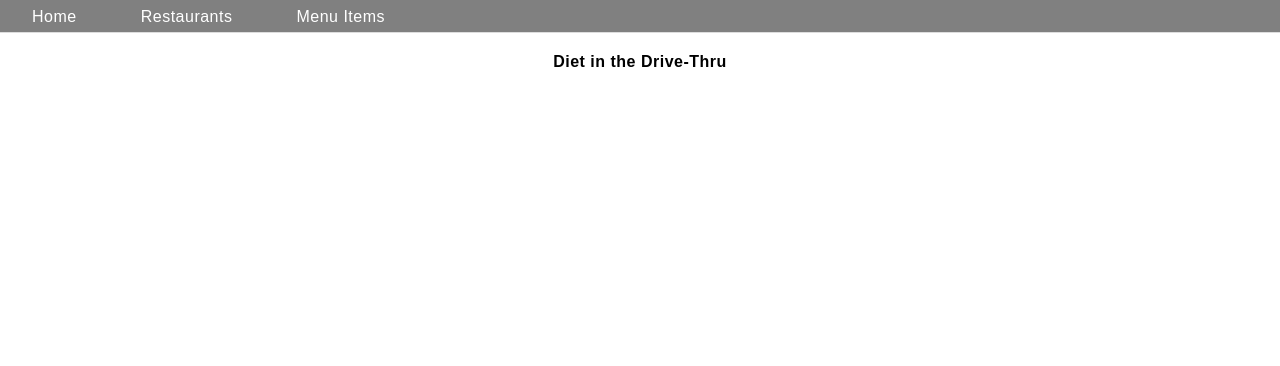
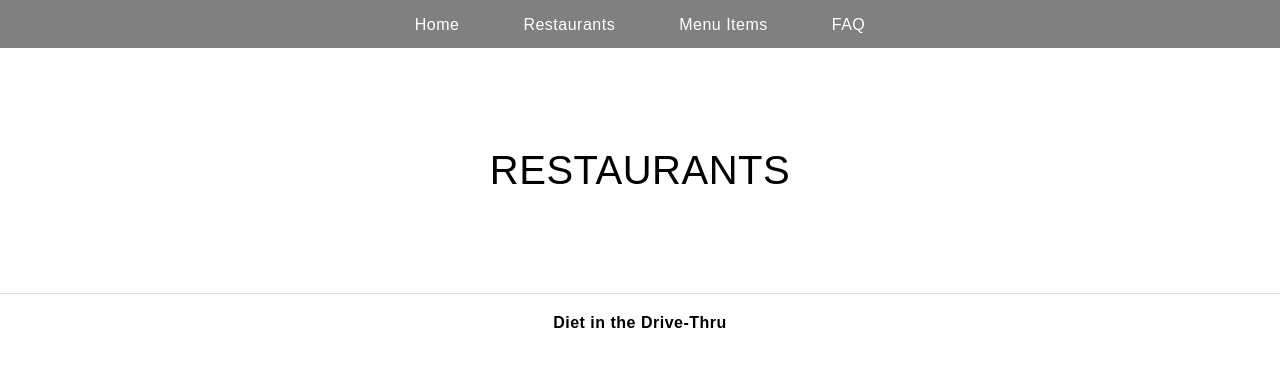
Before and after one commit to patrick-seafield/diet-in-the-drive-thru, a Nuxt app: page /restaurants in a window 1280 px wide. Shown: the top 366 px of the page. Built offline with nearby package versions, Linux system fonts and the light colour scheme.

Commit message:
adjusted header css and added links to home/restaurants

```diff
--- a/components/Header.vue
+++ b/components/Header.vue
@@ -2,9 +2,10 @@
   <header>
     <nav>
       <ul>
-        <li>Home</li>
-        <li>Restaurants</li>
+        <li><nuxt-link to="/">Home</nuxt-link></li>
+        <li><nuxt-link to="/restaurants">Restaurants</nuxt-link></li>
         <li>Menu Items</li>
+        <li>FAQ</li>
       </ul>
     </nav>
   </header>
@@ -13,9 +14,20 @@
 
 <style scoped>
 
+header {
+  width: 100%;
+  height: 3rem;
+  display: flex;
+  justify-content: center;
+  align-items: center;
+  background-color: grey;
+}
+
 ul {
   margin: 0rem;
   height: 2rem;
+  justify-content: center;
+  align-items: center;
 }
 
 nav li {
@@ -25,4 +37,14 @@ nav li {
   padding-top: 0.5rem;
 }
 
+a {
+  text-decoration: none;
+  color: white;
+}
+
+a:hover {
+  color: lightgreen;
+  font-weight: bold;
+}
+
 </style>
--- /dev/null
+++ b/pages/restaurants/_id.vue
@@ -0,0 +1,60 @@
+<template>
+  <section class="container">
+    <img src="~assets/img/logo.png" alt="Nuxt.js Logo" class="logo" />
+    <h1 class="title">
+      Restaurant
+    </h1>
+    <h2 class="info">
+      {{ restaurant.name }}
+      <dl>
+        <dt>Lat</dt>
+        <dd>{{ restaurant.lat }}</dd>
+        <dt>Lng</dt>
+        <dd>{{ restaurant.lng }}</dd>
+      </dl>
+    </h2>
+    <nuxt-link class="button" to="/">
+      Restaurants
+    </nuxt-link>
+  </section>
+</template>
+
+<script>
+import axios from '~/plugins/axios'
+
+export default {
+  name: 'id',
+  asyncData ({ params, error }) {
+    return axios.get('/api/restaurants/' + params.id)
+      .then((res) => {
+        return { restaurant: res.data }
+      })
+      .catch((e) => {
+        error({ statusCode: 404, message: 'Restaurant not found' })
+      })
+  },
+  head () {
+    return {
+      title: `Restaurant: ${this.restaurant.name}`
+    }
+  }
+}
+</script>
+
+<style scoped>
+.title
+{
+  margin-top: 30px;
+}
+.info
+{
+  font-weight: 300;
+  color: #9aabb1;
+  margin: 0;
+  margin-top: 10px;
+}
+.button
+{
+  margin-top: 30px;
+}
+</style>
--- /dev/null
+++ b/pages/restaurants/index.vue
@@ -0,0 +1,14 @@
+<template>
+  <section class="container">
+    <h1 class="title">
+      RESTAURANTS
+    </h1>
+    <ul class="restaurants">
+      <li v-for="(restaurant, index) in restaurants" :key="index" class="restaurant">
+        <nuxt-link :to="{ name: 'id', params: { id: restaurant.id }}">
+          {{ restaurant.name }}
+        </nuxt-link>
+      </li>
+    </ul>
+  </section>
+</template>
```
